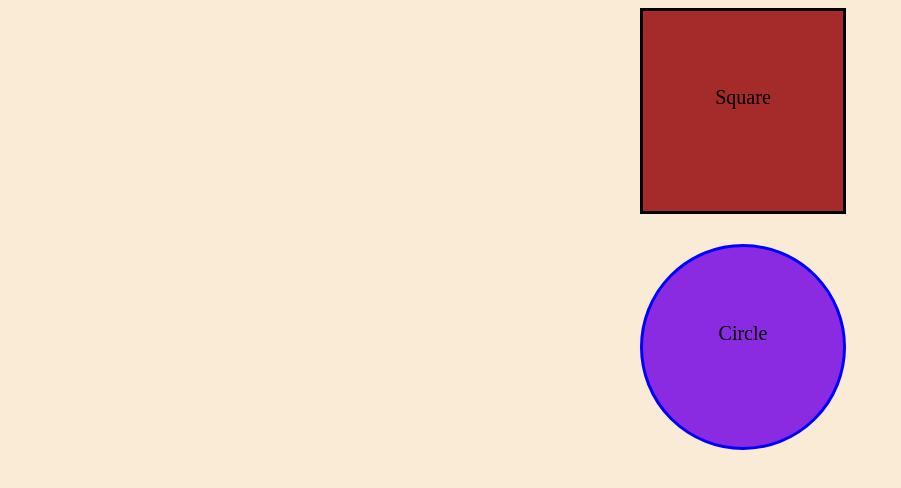
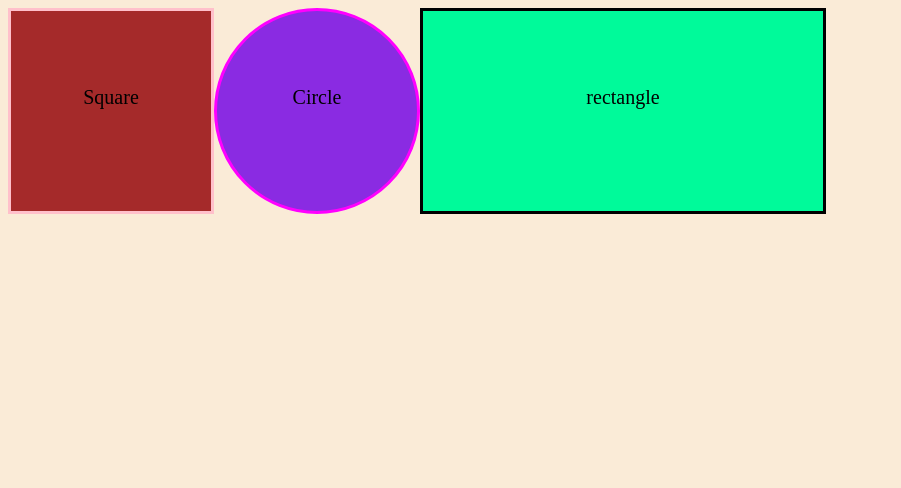
Before and after one commit to MadalinaVersin/myappsample, a plain HTML site: page index.html in a window 1280 px wide. Shown: the whole page, without its empty margins (0-901 px from the left). Drawn offline with Linux system fonts and the light colour scheme.

Commit message:
Second commit

```diff
--- a/index.html
+++ b/index.html
@@ -9,11 +9,16 @@
     <!--<script src='main.js'></script> -->
 </head>
 <body>
+    <div id='shapes'>
         <div id='square'>
             <p>Square</p>
         </div>
         <div id='circle'>
             <p>Circle</p>
         </div>
+        <div id='rectangle'>
+            <p>rectangle</p>
+        </div>
+    </div>
 </body>
 </html>
--- a/style.css
+++ b/style.css
@@ -3,29 +3,36 @@ body {
     align-items: center;
 }
 
+#shapes {
+   display: flex;
+}
+
 #square {
     height: 200px;
     width: 200px;
-    border: 3px black solid;
+    border: 3px pink solid;
     background-color: brown;
     text-align: center;
-    font-size: 20px;
-    margin: 0 50%;
 }
 
 #circle{
     height: 200px;
     width:200px;
-    border: 3px blue solid;
+    border: 3px magenta solid;
     border-radius: 50%;
     background-color: blueviolet;
     text-align: center;
-    font-size:20px;
+}
+
+#rectangle{
+    background-color: mediumspringgreen;
+    width: 400px;
+    height: 200px;
     text-align: center;
-    margin: 30px 50%;
-
+    border: 3px black solid;
 }
 
 p {
     padding: 55px;
+    font-size:20px;
 }
```
Lines whose indentation alone changed are shown as unchanged.
